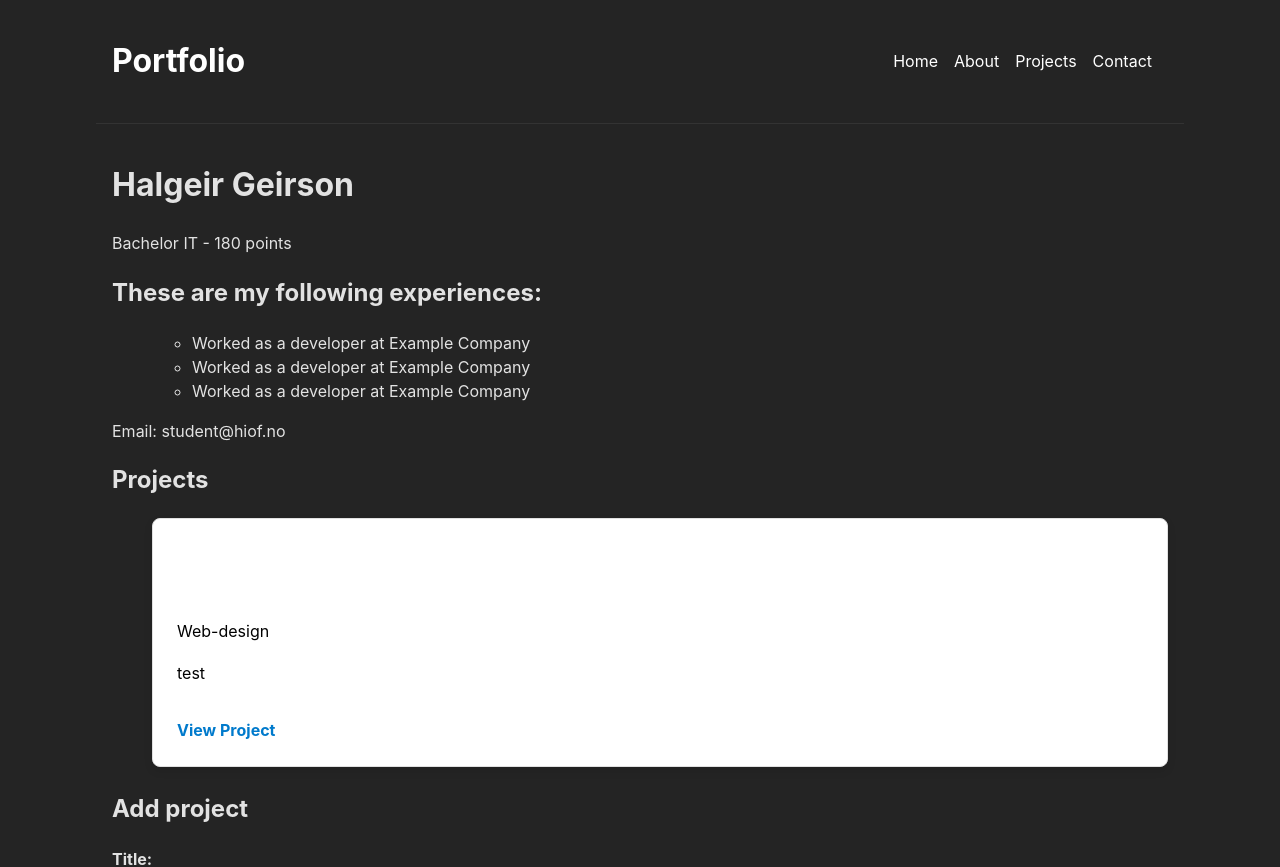
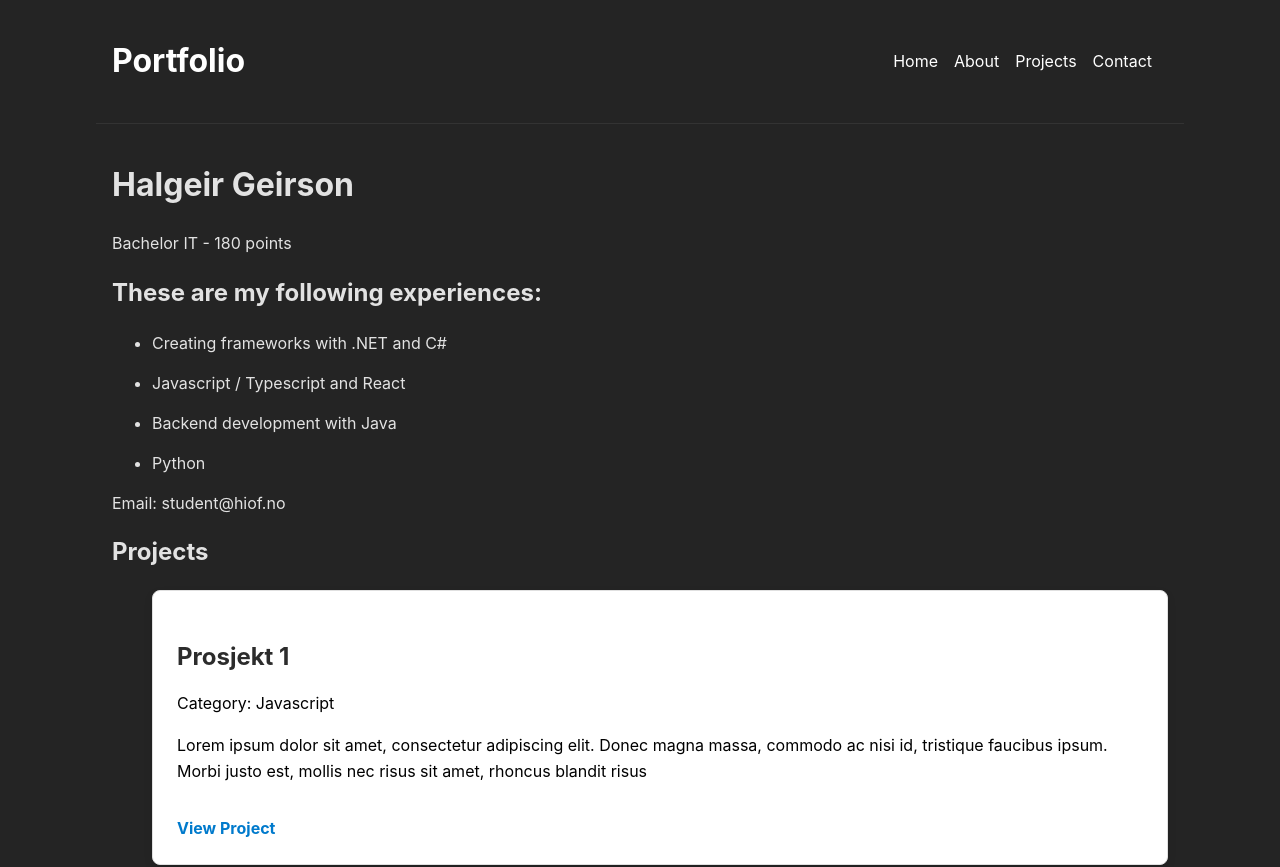
Before and after one commit to esoerum/portfolio, a React (Vite) app in the folder frontend/: page / in a window 1280 px wide. Shown: the top 867 px of the page. Built offline with nearby package versions, Linux system fonts and the light colour scheme.

Commit message:
Small changes

```diff
--- a/frontend/src/App.tsx
+++ b/frontend/src/App.tsx
@@ -1,8 +1,8 @@
 import '/src/styles/App.css'
 import Header from "./components/Header";
 import Experiences from "./components/Experiences";
-import {Contact} from "./components/Contact";
-import Project from "./components/Project";
+import { Contact } from "./components/Contact";
+// import Project from "./components/Project";
 import { ProjectProps } from './components/types';
 import Projects from './components/Projects';
 
@@ -11,14 +11,19 @@ function App() {
   const degree = 'Bachelor IT'
   const points = 180
   const experiences = [
-    { id: 1, description: 'Worked as a developer at Example Company' },
-    { id: 2, description: 'Worked as a developer at Example Company' },
-    { id: 3, description: 'Worked as a developer at Example Company' },
+    { id: 1, description: 'Creating frameworks with .NET and C#' },
+    { id: 2, description: 'Javascript / Typescript and React' },
+    { id: 3, description: 'Backend development with Java' },
+    { id: 4, description: 'Python' },
   ]
   const email = 'student@hiof.no'
-  //Project-example
+  //Project-example - Ended being a list for use with mapping
   const projects: ProjectProps[] = [
-    { title: "Test", category: "Web-design", description: "test", url:"www.example.com"}
+    { title: "Prosjekt 1", category: "Javascript", description: "Lorem ipsum dolor sit amet, consectetur adipiscing elit. Donec magna massa, commodo ac nisi id, tristique faucibus ipsum. Morbi justo est, mollis nec risus sit amet, rhoncus blandit risus", url: "www.example.com" },
+    { title: "Prosjekt 2", category: "React", description: "Ut semper odio vel sem congue volutpat. Mauris tempus eget felis a cursus. Nulla congue at erat efficitur egestas. Curabitur non massa massa. Sed tempus pharetra tortor vitae dapibus.", url: "www.example.com" },
+    { title: "Prosjekt 3", category: "Typescript", description: "Etiam nisl mi, convallis varius turpis eu, pharetra faucibus neque. Sed sit amet turpis elementum mi viverra bibendum.", url: "www.example.com" },
+    { title: "Prosjekt 4", category: "Python", description: "Aenean vulputate, ligula at porttitor congue, neque sapien gravida tortor, in venenatis augue risus et metus. Donec vestibulum urna in risus tincidunt, id blandit sapien tempus.", url: "www.example.com" },
+
   ]
   // const projectTitle = 'Project 1';
   // const projectTitleTwo = "Project 2";
@@ -32,9 +37,9 @@ function App() {
   return (
     <>
       <Header student={student} degree={degree} points={points} />
-      <Experiences experiences= {experiences}/>
+      <Experiences experiences={experiences} />
       <Contact email={email} />
-      <Projects projects={projects}/>
+      <Projects projects={projects} />
     </>
   )
 }
--- a/frontend/src/components/Experience.tsx
+++ b/frontend/src/components/Experience.tsx
@@ -1,10 +1,10 @@
 import { ExperienceProps } from './types';
 
 export default function Experience(props: ExperienceProps) {
-    const { id, description } = props;
+    const { description } = props;
       return (
-        <ul>
-          <li>{description}</li>
-        </ul>
+        <>
+          <p>{description}</p>
+          </>
       )
     }
--- a/frontend/src/components/Experiences.tsx
+++ b/frontend/src/components/Experiences.tsx
@@ -1,7 +1,5 @@
 import { ExperiencesProps, ExperienceProps } from './types';
 import Experience from './Experience';
-
-
 
   export default function Experiences(props: ExperiencesProps) {
     const { experiences } = props;
@@ -10,7 +8,7 @@ import Experience from './Experience';
         <h2>These are my following experiences:</h2>
         <ul>
           {experiences.map((experience: ExperienceProps) => (
-            <Experience key={experience.id} description={experience.description} />
+            <li><Experience key={experience.id} description={experience.description}/></li>
           ))}
         </ul>
       </section>
--- a/frontend/src/components/Project.tsx
+++ b/frontend/src/components/Project.tsx
@@ -4,8 +4,8 @@ export default function Project(props: ProjectProps) {
     const { title, category, description, url } = props
     return (
        <article className='project'>
-           <h2>{title}</h2>
-           <p>{category}</p>
+           <h3>{title}</h3>
+           <p>Category: {category}</p>
            <p>{description}</p>
            <a href={url}>View Project</a>
        </article>
```
